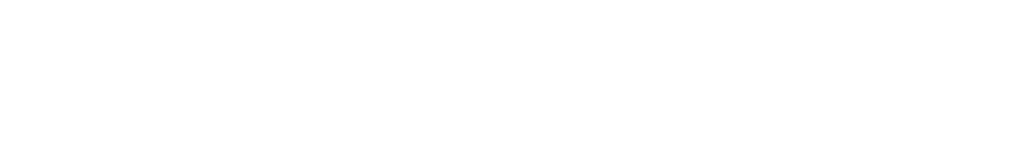
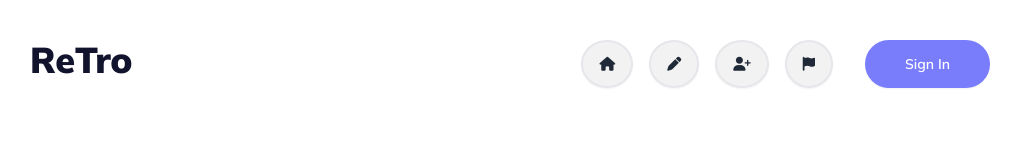
Before and after one commit to atique-shahriar/Comic_Code, a plain HTML site: page index.html in a window 1280 px wide. Shown: the whole page, without its empty margins (130-1151 px from the left). Drawn offline with nearby package versions, Linux system fonts and the light colour scheme.

Commit message:
Navbar Complete

```diff
--- a/index.html
+++ b/index.html
@@ -1,5 +1,5 @@
 <!DOCTYPE html>
-<html lang="en">
+<html lang="en" data-theme="light">
 
 <head>
     <meta charset="UTF-8">
@@ -13,7 +13,7 @@
         rel="stylesheet">
 
     <title>Retro</title>
-
+    <script src="https://kit.fontawesome.com/f8e7655de4.js" crossorigin="anonymous"></script>
     <style>
         .mulishFont {
             font-family: "Mulish", sans-serif;
@@ -25,7 +25,41 @@
     </style>
 </head>
 
-<body>
+<body class="mulishFont">
+    <header class="w-9/12 mx-auto my-10">
+        <div class="flex justify-between">
+            <div>
+                <h3 class="text-4xl font-black colorText">ReTro</h3>
+            </div>
+            <div class="flex justify-between gap-4">
+                <div class="tooltip" data-tip="Home">
+                    <button class="btn rounded-[100%] border-2 border-gray-200">
+                        <i class="fa-solid fa-house"></i>
+                    </button>
+                </div>
+                <div class="tooltip" data-tip="Edit">
+                    <button class="btn rounded-[100%] border-2 border-gray-200">
+                        <i class="fa-solid fa-pen"></i>
+                    </button>
+                </div>
+                <div class="tooltip" data-tip="Register">
+                    <button class="btn rounded-[100%] border-2 border-gray-200">
+                        <i class="fa-solid fa-user-plus"></i>
+                    </button>
+                </div>
+                <div class="tooltip" data-tip="About">
+                    <button class="btn rounded-[100%] border-2 border-gray-200">
+                        <i class="fa-solid fa-flag"></i>
+                    </button>
+                </div>
+                <div class="ml-4">
+                    <button class="btn btn-primary bg-[#797DFC] rounded-3xl px-10 text-white border-none">Sign
+                        In</button>
+                </div>
+            </div>
+        </div>
+    </header>
+
 
 
     <script src="main.js"></script>
```
